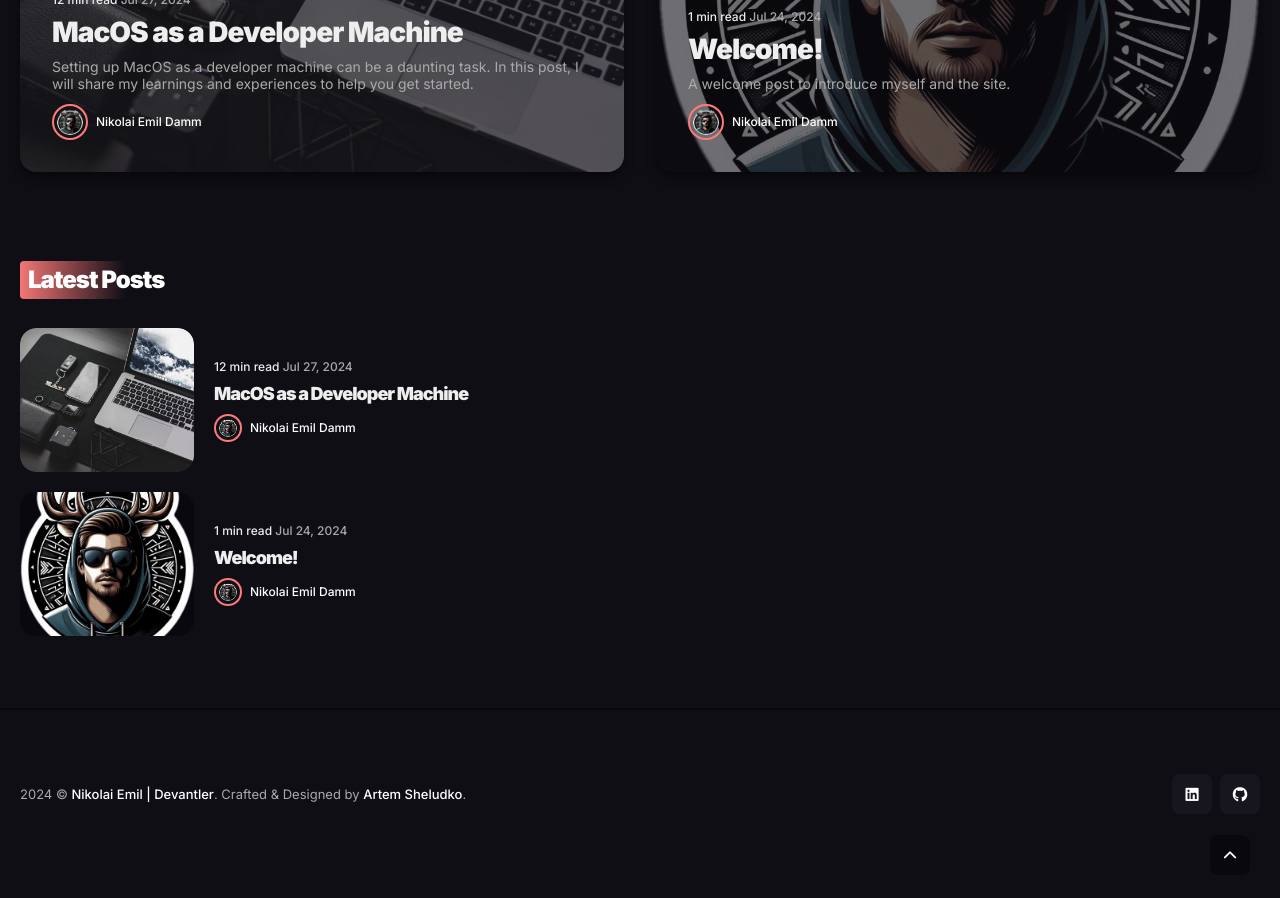
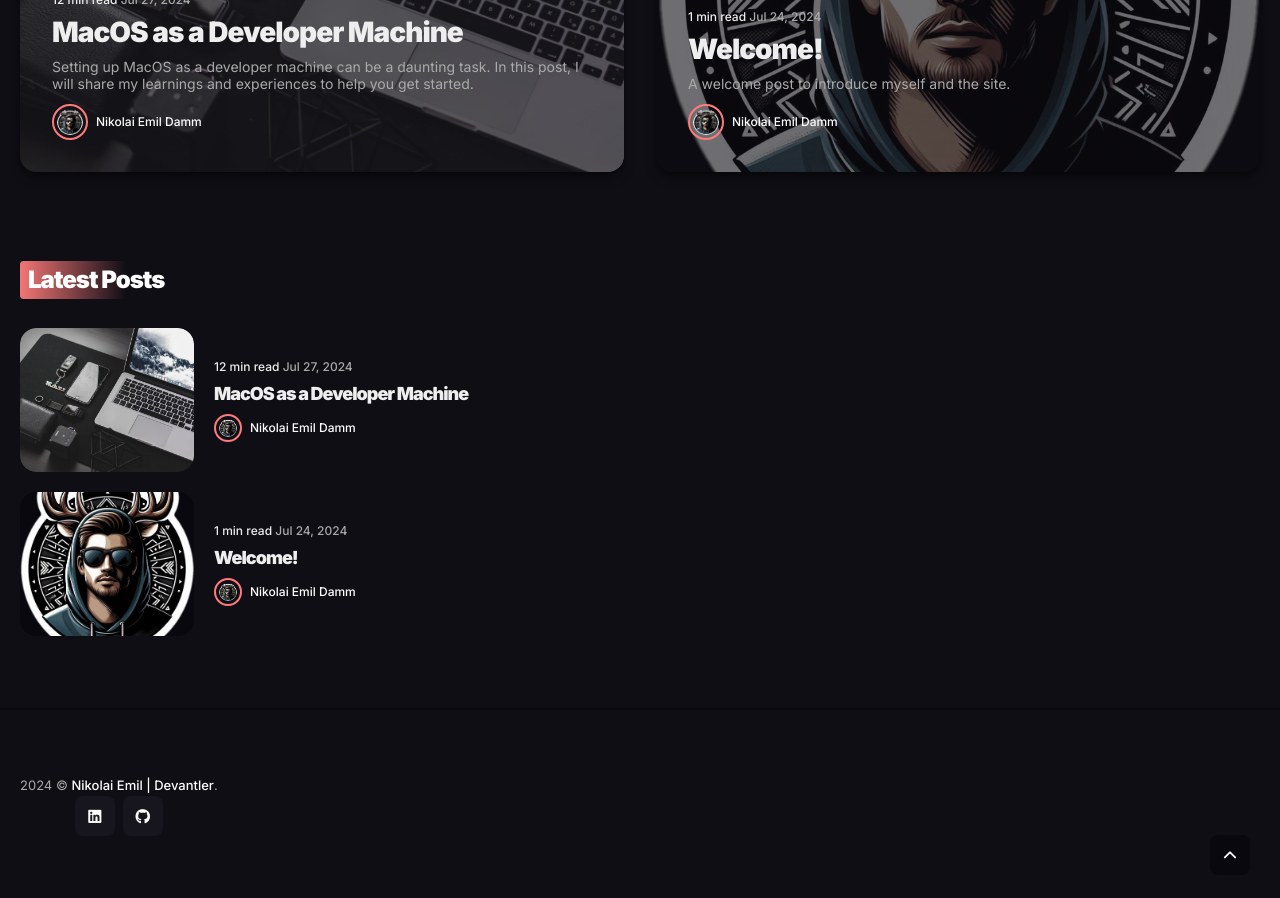
Before and after one commit to niem94/niem94, a Jekyll site: the page built from index.html, in a window 1280 px wide and 900 px high, scrolled down 915 px. Built offline with Jekyll 4.4.1, drawn with Linux system fonts in a browser that asks for light colours; the list of posts is cut into pages by our own code.

Commit message:
chore: Update footer copyright section

```diff
--- a/_includes/footer.html
+++ b/_includes/footer.html
@@ -16,7 +16,7 @@
     <div class="row">
       <div class="col col-12">
       <div class="footer__inner">
-        <div class="copyright">{{ site.time | date: '%Y' }} &copy; <a href="/">{{ site.data.settings.title }}</a>. Crafted & Designed by <a href="https://jekyllthemes.io/developers/artem-sheludko">Artem Sheludko</a>.</div>
+        <div class="copyright">{{ site.time | date: '%Y' }} &copy; <a href="/">{{ site.data.settings.title }}</a>.
         {% include social-links.html %}
         </div>
       </div>
```
